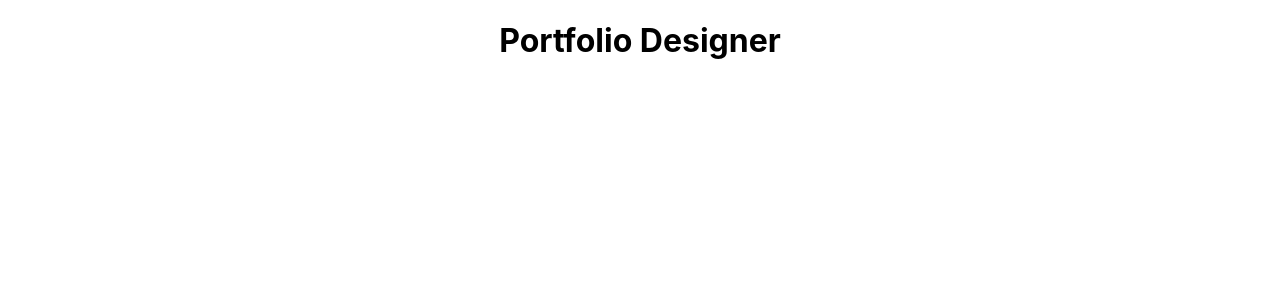
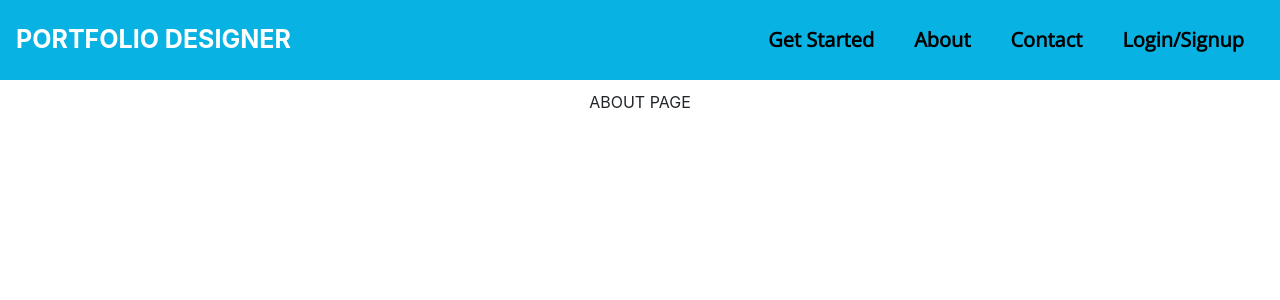
Before and after one commit to abimsedhain/portfolio_designer, a React (Create React App) app in the folder client/: page /about in a window 1280 px wide. Shown: the top 300 px of the page. Built offline with nearby package versions, Linux system fonts and the light colour scheme.

Commit message:
added navbar and sections

```diff
--- a/client/package.json
+++ b/client/package.json
@@ -6,9 +6,13 @@
     "@testing-library/jest-dom": "^4.2.4",
     "@testing-library/react": "^9.5.0",
     "@testing-library/user-event": "^7.2.1",
+    "bootstrap": "^4.5.0",
     "react": "^16.13.1",
+    "react-bootstrap": "^1.0.1",
     "react-dom": "^16.13.1",
-    "react-scripts": "3.4.1"
+    "react-router-dom": "^5.2.0",
+    "react-scripts": "3.4.1",
+    "styled-components": "^5.1.1"
   },
   "scripts": {
     "start": "react-scripts start",
--- a/client/public/index.html
+++ b/client/public/index.html
@@ -8,36 +8,19 @@
     <meta name="theme-color" content="#000000" />
     <meta name="description" content="Web site created using create-react-app" />
     <link rel="apple-touch-icon" href="%PUBLIC_URL%/portfolio.png" />
-    <!--
-      manifest.json provides metadata used when your web app is installed on a
-      user's mobile device or desktop. See https://developers.google.com/web/fundamentals/web-app-manifest/
-    -->
+
     <link rel="manifest" href="%PUBLIC_URL%/manifest.json" />
-    <!--
-      Notice the use of %PUBLIC_URL% in the tags above.
-      It will be replaced with the URL of the `public` folder during the build.
-      Only files inside the `public` folder can be referenced from the HTML.
+    <link rel="stylesheet" href="https://maxcdn.bootstrapcdn.com/bootstrap/4.4.1/css/bootstrap.min.css" integrity="sha384-Vkoo8x4CGsO3+Hhxv8T/Q5PaXtkKtu6ug5TOeNV6gBiFeWPGFN9MuhOf23Q9Ifjh" crossorigin="anonymous" />
 
-      Unlike "/favicon.ico" or "favicon.ico", "%PUBLIC_URL%/favicon.ico" will
-      work correctly both with client-side routing and a non-root public URL.
-      Learn how to configure a non-root public URL by running `npm run build`.
-    -->
+    <link href="https://fonts.googleapis.com/css2?family=Open+Sans:wght@300&display=swap" rel="stylesheet">
+
     <title>Portfolio Designer</title>
 </head>
 
 <body>
     <noscript>You need to enable JavaScript to run this app.</noscript>
     <div id="root"></div>
-    <!--
-      This HTML file is a template.
-      If you open it directly in the browser, you will see an empty page.
 
-      You can add webfonts, meta tags, or analytics to this file.
-      The build step will place the bundled scripts into the <body> tag.
-
-      To begin the development, run `npm start` or `yarn start`.
-      To create a production bundle, use `npm run build` or `yarn build`.
-    -->
 </body>
 
 </html>
--- a/client/src/App.css
+++ b/client/src/App.css
@@ -1,38 +1,3 @@
 .App {
-  text-align: center;
+    text-align: center;
 }
-
-.App-logo {
-  height: 40vmin;
-  pointer-events: none;
-}
-
-@media (prefers-reduced-motion: no-preference) {
-  .App-logo {
-    animation: App-logo-spin infinite 20s linear;
-  }
-}
-
-.App-header {
-  background-color: #282c34;
-  min-height: 100vh;
-  display: flex;
-  flex-direction: column;
-  align-items: center;
-  justify-content: center;
-  font-size: calc(10px + 2vmin);
-  color: white;
-}
-
-.App-link {
-  color: #61dafb;
-}
-
-@keyframes App-logo-spin {
-  from {
-    transform: rotate(0deg);
-  }
-  to {
-    transform: rotate(360deg);
-  }
-}
--- a/client/src/App.js
+++ b/client/src/App.js
@@ -1,11 +1,31 @@
 import React from 'react';
 import './App.css';
 
+// Importing Components
+import About from './components/About';
+import Home from './components/Home';
+import Contact from './components/Contact';
+import Login from './components/Login';
+
+//Importing Navbar
+import AppNavbar from './Navbar/AppNavbar';
+
+//React Router
+import { BrowserRouter as Router, Switch, Route } from 'react-router-dom';
+
 function App() {
   return (
+    <Router>
     <div className="App">
-    <h1>Portfolio Designer</h1>
+      <AppNavbar/>
+      <Switch>
+        <Route path="/" exact component={Home} />
+        <Route path="/about" component={About} />
+        <Route path="/contact" component={Contact} />
+        <Route path="/login" component={Login} />
+      </Switch>
     </div>
+  </Router>
   );
 }
 
--- /dev/null
+++ b/client/src/Navbar/AppNavbar.js
@@ -0,0 +1,38 @@
+import React from 'react';
+import { Navbar, Nav, NavItem } from 'react-bootstrap';
+import { Link } from 'react-router-dom';
+import './style.css';
+
+
+function AppNavbar() {
+    return (
+        <React.Fragment>
+            <Navbar collapseOnSelect expand="lg" sticky="top">
+                <Navbar.Brand>
+                    <NavItem>
+                        <Link className="nav-logo" to="/">PORTFOLIO DESIGNER</Link>
+                    </NavItem>
+                </Navbar.Brand>
+                <Navbar.Toggle aria-controls="responsive-navbar-nav" />
+                <Navbar.Collapse id="responsive-navbar-nav">
+                    <Nav className="ml-auto">
+                        <NavItem>
+                            <Link className="nav-links" to="/">Get Started</Link>
+                        </NavItem>
+                        <NavItem>
+                            <Link className="nav-links" to="/about">About</Link>
+                        </NavItem>
+                        <NavItem>
+                            <Link className="nav-links" to="/contact">Contact</Link>
+                        </NavItem>
+                        <NavItem>
+                            <Link className="nav-links" to="/login">Login/Signup</Link>
+                        </NavItem>
+                    </Nav>
+                </Navbar.Collapse>
+            </Navbar>
+        </React.Fragment>
+    )
+}
+
+export default AppNavbar
--- /dev/null
+++ b/client/src/Navbar/style.css
@@ -0,0 +1,37 @@
+nav {
+    display: flex;
+    justify-content: space-around;
+    align-items: center;
+    background-color: #08B2E3;
+    font-weight: bold;
+    margin-bottom: 10px;
+}
+
+.nav-logo {
+    color: white;
+    font-size: 25px;
+}
+
+.nav-logo:hover {
+    color: white;
+    text-decoration: none;
+}
+
+.nav-links {
+    display: flex;
+    justify-content: space-around;
+    align-items: center;
+    background-color: #08B2E3;
+    font-weight: bold;
+    color: black;
+    padding: 20px;
+    height: 8vh;
+    font-size: 20px;
+    font-family: 'Open Sans', sans-serif;
+}
+
+.nav-links:hover {
+    color: #ffffff;
+    font-style: normal;
+    text-decoration: none;
+}
--- /dev/null
+++ b/client/src/components/About.js
@@ -0,0 +1,11 @@
+import React from 'react'
+
+function About() {
+    return (
+        <div>
+            ABOUT PAGE
+        </div>
+    )
+}
+
+export default About
--- /dev/null
+++ b/client/src/components/Contact.js
@@ -0,0 +1,11 @@
+import React from 'react';
+
+function Contact() {
+    return (
+        <div>
+            CONTACT US
+        </div>
+    )
+}
+
+export default Contact
--- a/client/src/components/AppNavbar.js
+++ b/client/src/components/Home.js
@@ -1,11 +1,11 @@
 import React from 'react'
 
-function AppNavbar() {
+function Home() {
     return (
         <div>
-
+            HOMEPAGE
         </div>
     )
 }
 
-export default AppNavbar
+export default Home
--- /dev/null
+++ b/client/src/components/Login.js
@@ -0,0 +1,11 @@
+import React from 'react'
+
+function Login() {
+    return (
+        <div>
+            LOGIN PAGE
+        </div>
+    )
+}
+
+export default Login
```
Also changed, not shown: 2 other files (tests, documents, lock files or other folders).
